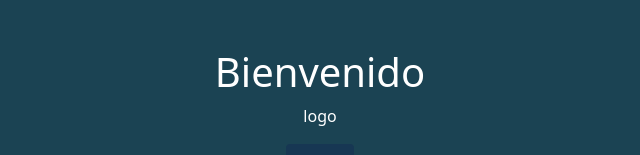
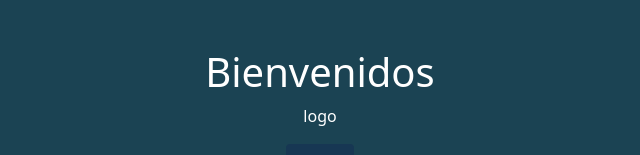
Before and after one commit to MrRedPanda69/Sis-Vot, a React (Vite) app: page /login in a window 1280 px wide. Shown: the top 155 px of the page, without its empty margins (320-960 px from the left). Built offline with nearby package versions, Linux system fonts and the light colour scheme.

Commit message:
changes on ui design

```diff
--- a/src/auth/pages/LoginPage.jsx
+++ b/src/auth/pages/LoginPage.jsx
@@ -6,7 +6,7 @@ export const LoginPage = () => {
         <>
             <div className='mt-5'></div>
             <div className='text-center text-white'>
-                <h1 className='text-center h1'>Bienvenido</h1>
+                <h1 className='text-center h1'>Bienvenidos</h1>
                 <p>logo</p>
 
                 <button
--- a/src/ui/components/Navbar.jsx
+++ b/src/ui/components/Navbar.jsx
@@ -53,7 +53,7 @@ export const Navbar = () => {
             <div className="navbar-collapse collapse w-100 order-3 dual-collapse2 d-flex justify-content-end">
                 <ul className="navbar-nav ml-auto">
                     <span className='nav-item nav-link text-white'>
-                        <i className="fa-solid fa-user me-2"></i>Jorge
+                        <i className="fa-solid fa-user me-2"></i>Jorge Loredo
                     </span>
 
                     <button
--- a/src/vot/pages/ResultsPage.jsx
+++ b/src/vot/pages/ResultsPage.jsx
@@ -10,7 +10,7 @@ export const data = [
 ]
 
 export const options = {
-    title: 'Resultado de votaciones',
+    title: 'Resultado de votaciones ',
     is3D: true
 }
 
```
Also changed, not shown: src/vot/pages/AddCandidatePage.jsx (line endings or trailing spaces), src/vot/pages/CadidatesPage.jsx (line endings or trailing spaces), src/vot/pages/VotePage.jsx (line endings or trailing spaces).
